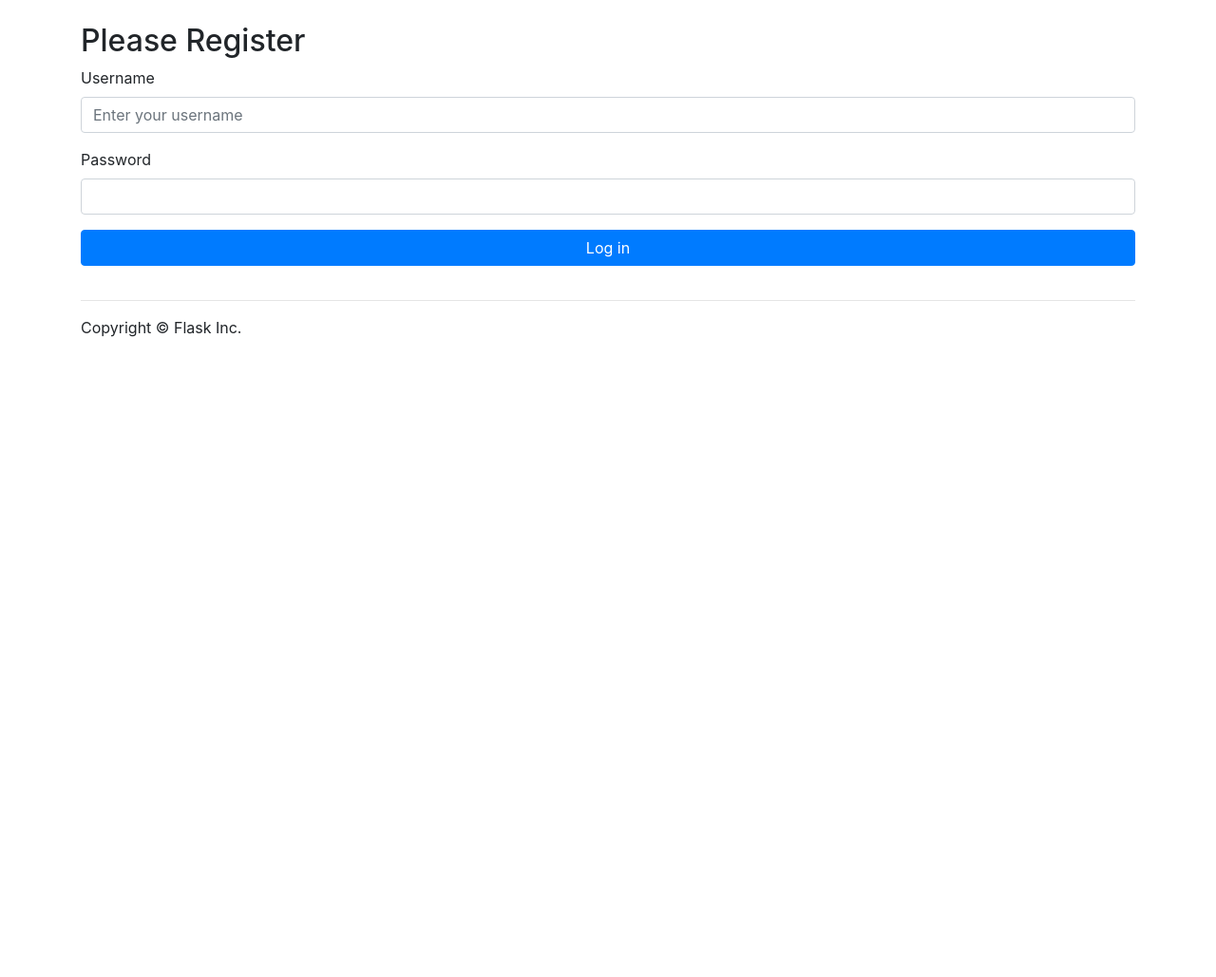
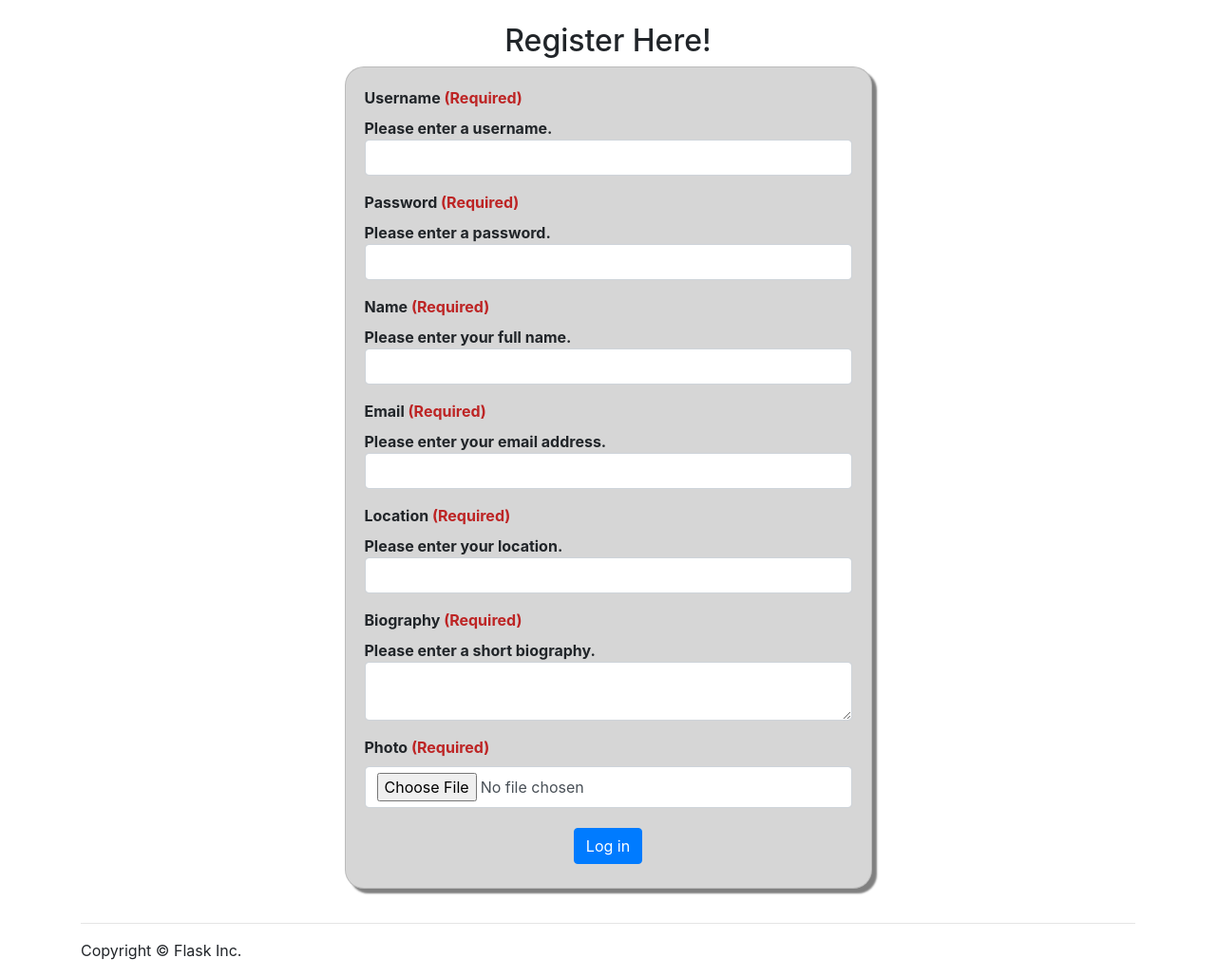
Before and after one commit to PatreceCampbell/info3180-project2, a Flask app: template app/templates/register.html in a window 1280 px wide. Shown: the part 56-1085 px from the top of the page at 95% size. Before the commit the page ends 411 px from the top, so only its background shows below. Run offline with Flask 2, Linux system fonts and the light colour scheme; the template is opened without the code that fills it: values that come from a table or form of the project are taken from there, others are empty; some libraries are stand-ins or nearby versions.

Commit message:
Created Login and Register Forms

```diff
--- a/app/forms.py
+++ b/app/forms.py
@@ -1,6 +1,7 @@
 from flask_wtf import FlaskForm
-from wtforms import StringField, PasswordField
-from wtforms.validators import InputRequired
+from wtforms import StringField, PasswordField, TextAreaField
+from wtforms.validators import InputRequired, DataRequired, Email
+from flask_wtf.file import FileField, FileRequired, FileAllowed
 
 
 class LoginForm(FlaskForm):
@@ -9,5 +10,10 @@ class LoginForm(FlaskForm):
 
 
 class RegisterForm(FlaskForm):
-    username = StringField('Username', validators=[InputRequired()])
-    password = PasswordField('Password', validators=[InputRequired()])
+    username = StringField('Username', validators=[InputRequired()], description="Please enter a username.")
+    password = PasswordField('Password', validators=[InputRequired()], description="Please enter a password.")
+    name = StringField('Name', validators=[InputRequired()], description="Please enter your full name.")
+    email = StringField('Email', validators=[DataRequired(), Email()], description='Please enter your email address.')
+    location = StringField('Location', validators=[InputRequired()], description='Please enter your location.')
+    biography = TextAreaField('Biography', validators=[DataRequired()], description='Please enter a short biography.')
+    photo = FileField('Photo', validators=[FileRequired(), FileAllowed(['jpg', 'png', 'Photos only!'])])
--- a/app/static/css/app.css
+++ b/app/static/css/app.css
@@ -6,10 +6,28 @@ footer  {
     padding-top: 20px;
 }
 
-.home{
+#RegisterBody h2, #LoginBody h2{
     text-align: center;
 }
 
-ul li{
-    list-style-type: none;
+#RegisterCard, #LoginCard{
+    padding: 20px;
+    background-color: rgb(214, 214, 214);
+    width: 50%;
+    margin: auto;
+    border-radius: 20px;
+    box-shadow: 5px 5px 2px grey;
 }
+
+#RegisterCard span, #LoginCard span{
+    color: rgb(189, 36, 36);
+}
+
+#RegisterCard .form-group, #LoginCard .form-group{
+    font-weight: bolder;
+}
+
+.RegisterButton, .LoginButton{
+    text-align: center;
+    padding: 5px;
+}
--- a/app/templates/header.html
+++ b/app/templates/header.html
@@ -7,7 +7,7 @@
   <div class="collapse navbar-collapse" id="navbarSupportedContent">
     <ul class="navbar-nav mr-auto">
       <li class="nav-item active">
-        <a class="nav-link" href="{{ url_for('index') }}">Home <span class="sr-only">(current)</span></a>
+        <a class="nav-link" href="{{ url_for('home') }}">Home <span class="sr-only">(current)</span></a>
       </li>
       <li class="nav-item active">
         <a class="nav-link" href="{{ url_for('about') }}">About <span class="sr-only">(current)</span></a>
--- a/app/templates/register.html
+++ b/app/templates/register.html
@@ -1,20 +1,51 @@
 {% extends "base.html" %}
 
 {% block main %}
-  <div class="login-form center-block">
-    <h2>Please Register</h2>
+  <div class="login-form center-block" id="RegisterBody">
+    <h2>Register Here!</h2>
     {% include 'flash_messages.html' %}
+    <div class="card" id="RegisterCard">
         <form action="{{ url_for('register') }}" method="post">
         {{ form.csrf_token }}
         <div class="form-group">
-        {{ form.username.label }}
-        {{ form.username(class='form-control', placeholder="Enter your username") }}
+            {{ form.username.label }} <span> (Required) </span> <br>
+            {{ form.username.description}}
+            {{ form.username(class='form-control') }}
         </div>
         <div class="form-group">
-        {{ form.password.label }}
+            {{ form.password.label }} <span> (Required) </span> <br>
+            {{ form.password.description}}
             {{ form.password(class='form-control') }}
         </div>
-      <button type="submit" name="submit" class="btn btn-primary btn-block">Log in</button>
+        <div class="form-group">
+            {{ form.name.label }} <span> (Required) </span> <br>
+            {{ form.name.description}}
+            {{ form.name(class='form-control') }}
+        </div>
+        <div class="form-group">
+            {{ form.email.label }} <span> (Required) </span> <br>
+            {{ form.email.description}}
+            {{ form.email(class='form-control') }}
+        </div>
+        <div class="form-group">
+            {{ form.location.label }} <span> (Required) </span> <br>
+            {{ form.location.description}}
+            {{ form.location(class='form-control') }}
+        </div>
+        <div class="form-group">
+            {{ form.biography.label }} <span> (Required) </span> <br>
+            {{ form.biography.description}}
+            {{ form.biography(class='form-control') }}
+        </div>
+        <div class="form-group">
+            {{ form.photo.label }} <span> (Required) </span> <br>
+            {{ form.photo.description}}
+            {{ form.photo(class='form-control') }}
+        </div>
+        <div class="RegisterButton">
+            <button type="submit" name="submit" class="btn btn-primary">Log in</button>
+        </div>
         </form>
     </div>
+  </div>
 {% endblock %}
--- a/app/views.py
+++ b/app/views.py
@@ -9,7 +9,7 @@ from app import app
 from flask import render_template, request, redirect, url_for, flash
 from app import app, db, login_manager
 from flask_login import login_user, logout_user, current_user, login_required
-from app.forms import LoginForm
+from app.forms import LoginForm, RegisterForm
 from app.models import Users
 from werkzeug.security import check_password_hash
 
@@ -23,19 +23,19 @@ def about():
     """Render the website's about page."""
     return render_template('about.html')
 
-@app.route('/', defaults={'path': ''})
-@app.route('/<path:path>')
-def index(path):
-    """
-    Because we use HTML5 history mode in vue-router we need to configure our
-    web server to redirect all routes to index.html. Hence the additional route
-    "/<path:path".
+# @app.route('/', defaults={'path': ''})
+# @app.route('/<path:path>')
+# def index(path):
+#     """
+#     Because we use HTML5 history mode in vue-router we need to configure our
+#     web server to redirect all routes to index.html. Hence the additional route
+#     "/<path:path".
 
-    Also we will render the initial webpage and then let VueJS take control.
-    """
-    return app.send_static_file('index.html')
+#     Also we will render the initial webpage and then let VueJS take control.
+#     """
+#     return app.send_static_file('index.html')
 
-@app.route("/login", methods=["POST"]) #This route must change to /api/auth/login
+@app.route("/login", methods=["GET", "POST"]) #This route must change to /api/auth/login
 def login():
     form = LoginForm()
     if request.method == "POST" and form.validate_on_submit():
@@ -56,10 +56,26 @@ def login():
             return redirect(url_for("home"))
     return render_template("login.html", form=form)
 
-@app.route("/register", methods=["POST"])
+@app.route("/register", methods=["GET","POST"])
 def register():
+    form = RegisterForm()
 
-    return render_template('register.html')
+    if request.method == "POST" and form.validate_on_submit():
+        username = form.username.data
+        password = form.password.data
+        name = form.name.data
+        email = form.email.data
+        location = form.location.data
+        biography = form.biogrpahy.data
+        photo = form.photo.data
+        filename = secure_filename(photo.filename)
+        photo.save(os.path.join(app.config['UPLOAD_FOLDER'], filename))
+
+        return redirect(url_for("home"))
+
+    return render_template('register.html', form=form)
+
+
 
 @app.route("/api/cars", methods=["GET", "POST"])
 def cars():
@@ -67,27 +83,30 @@ def cars():
     render_template("cars.html")
     render_template("addcars.html")
 
+
 @app.route("/api/cars/{car_id}", methods=["GET"])
 def car_details(id):
     render_template("car_details.html")
+
 
 app.route("/api/cars/{car_id}/favourites")
 def add_favourites(id):
     render_template("favourites.html")
 
+
 app.route("/api/search")
 def search():
     render_template("search.html")
+
 
 app.route("/api/user/{user_id")
 def profile():
     render_template("profile.html")
 
+
 app.route("/api/user/{user_id}/favourites")
 def favourites():
     render_template("favourites.html")
-
-
 
 
 @app.route("/api/auth/logout", methods=["POST"])
@@ -97,6 +116,24 @@ def logout():
 
     flash('You have been logged out.', 'danger')
     return redirect(url_for('home'))
+
+
+def get_uploaded_images():
+    rootdir = os.getcwd()
+    photolist = []
+
+    for subdir, dirs, files in os.walk(rootdir + '/uploads'):
+        for file in files:
+            photolist += [file]
+    photolist.pop(0)
+    return photolist
+
+@app.route('/uploads/<filename>')
+def get_image(filename):
+    rootdir2 = os.getcwd()
+
+    return send_from_directory(os.path.join(rootdir2, app.config['UPLOAD_FOLDER']), filename)
+
 
 @login_manager.user_loader
 def load_user(id):
--- a/requirements.txt
+++ b/requirements.txt
@@ -5,6 +5,7 @@ Flask-Migrate==2.7.0
 Flask-Script==2.0.6
 Flask-SQLAlchemy==2.4.4
 Flask-WTF==0.14.3
+email-validator==1.1.2
 greenlet==1.0.0
 gunicorn==20.0.4
 itsdangerous==1.1.0
```
Also changed, not shown: app/templates/login.html (+10 -6 lines). Lines whose indentation alone changed are shown as unchanged.
